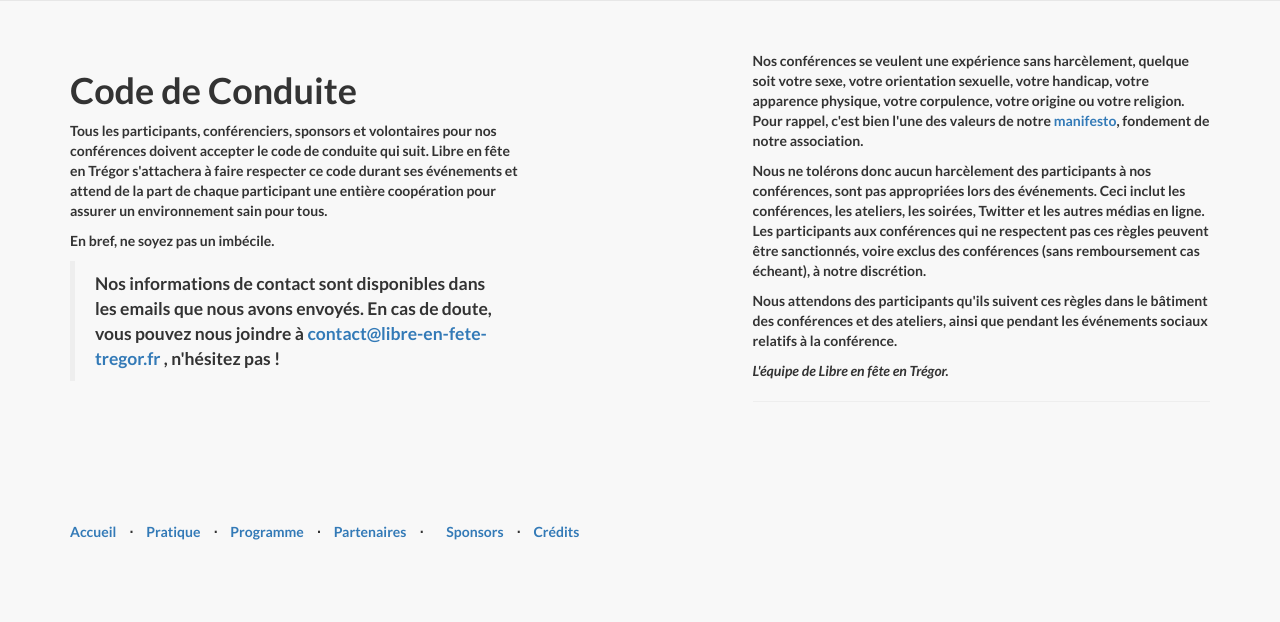
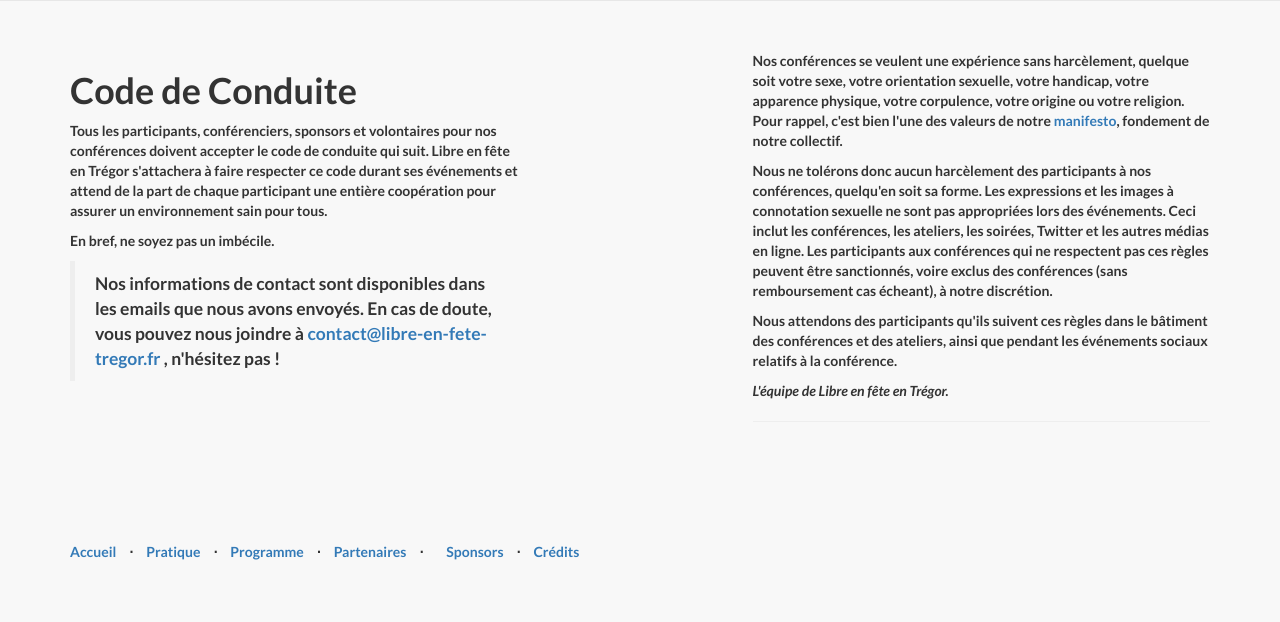
Before and after one commit to FablabLannion/Libre-en-fete-tregor, a PHP site: page /pratique in a window 1280 px wide. Shown: the part 899-1521 px from the top of the page. Before the commit the page ends 1439 px from the top, so only its background shows below. Run offline with PHP 8.4, Linux system fonts and the light colour scheme.

Commit message:
Update pratique.php
correction

```diff
--- a/www/views/pratique.php
+++ b/www/views/pratique.php
@@ -79,8 +79,8 @@ envoyés. En cas de doute, vous pouvez nous joindre à
 </blockquote>
                 </div>
                 <div class="col-lg-5 col-lg-offset-2 col-sm-6">
-                  <p>Nos conférences se veulent une expérience sans harcèlement, quelque soit votre sexe, votre orientation sexuelle, votre handicap, votre apparence physique, votre corpulence, votre origine ou votre religion. Pour rappel, c&#39;est bien l&#39;une des valeurs de notre <a href="/">manifesto</a>, fondement de notre association.</p>
-                  <p>Nous ne tolérons donc aucun harcèlement des participants à nos conférences, sont pas appropriées lors des événements. Ceci inclut les conférences, les ateliers, les soirées, Twitter et les autres médias en ligne. Les participants aux conférences qui ne respectent pas ces règles peuvent être sanctionnés, voire exclus des conférences (sans remboursement cas écheant), à notre discrétion.</p>
+                  <p>Nos conférences se veulent une expérience sans harcèlement, quelque soit votre sexe, votre orientation sexuelle, votre handicap, votre apparence physique, votre corpulence, votre origine ou votre religion. Pour rappel, c&#39;est bien l&#39;une des valeurs de notre <a href="/">manifesto</a>, fondement de notre collectif.</p>
+                  <p>Nous ne tolérons donc aucun harcèlement des participants à nos conférences, quelqu&#39;en soit sa forme. Les expressions et les images à connotation sexuelle ne sont pas appropriées lors des événements. Ceci inclut les conférences, les ateliers, les soirées, Twitter et les autres médias en ligne. Les participants aux conférences qui ne respectent pas ces règles peuvent être sanctionnés, voire exclus des conférences (sans remboursement cas écheant), à notre discrétion.</p>
                   <p>Nous attendons des participants qu&#39;ils suivent ces règles dans le bâtiment des conférences et des ateliers, ainsi que pendant les événements sociaux relatifs à la conférence.</p>
                   <p><em>L&#39;équipe de Libre en fête en Trégor.</em></p>
                   <hr>
```
